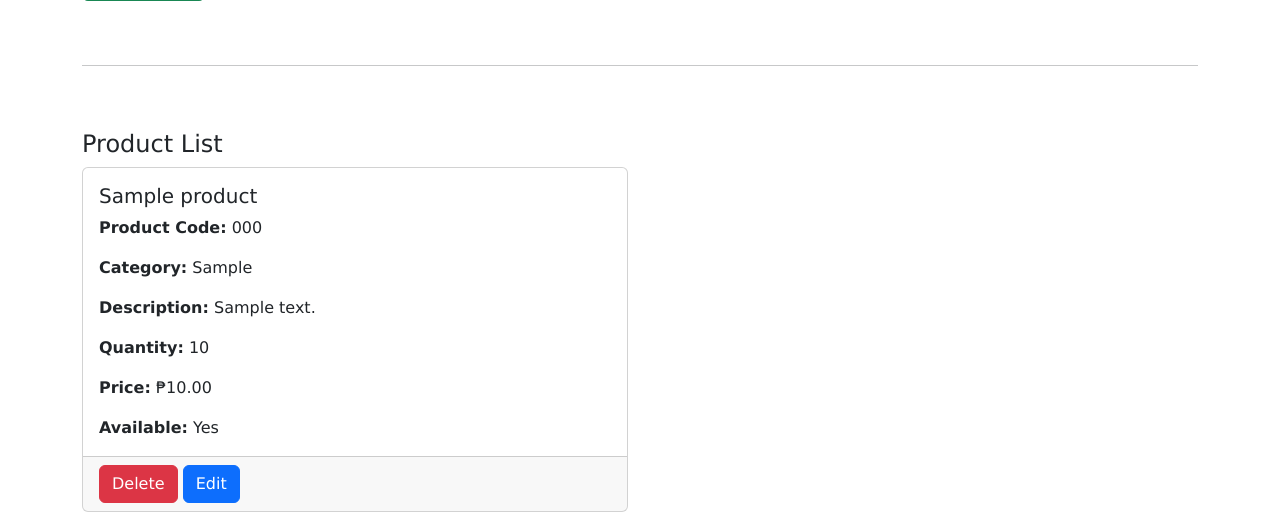
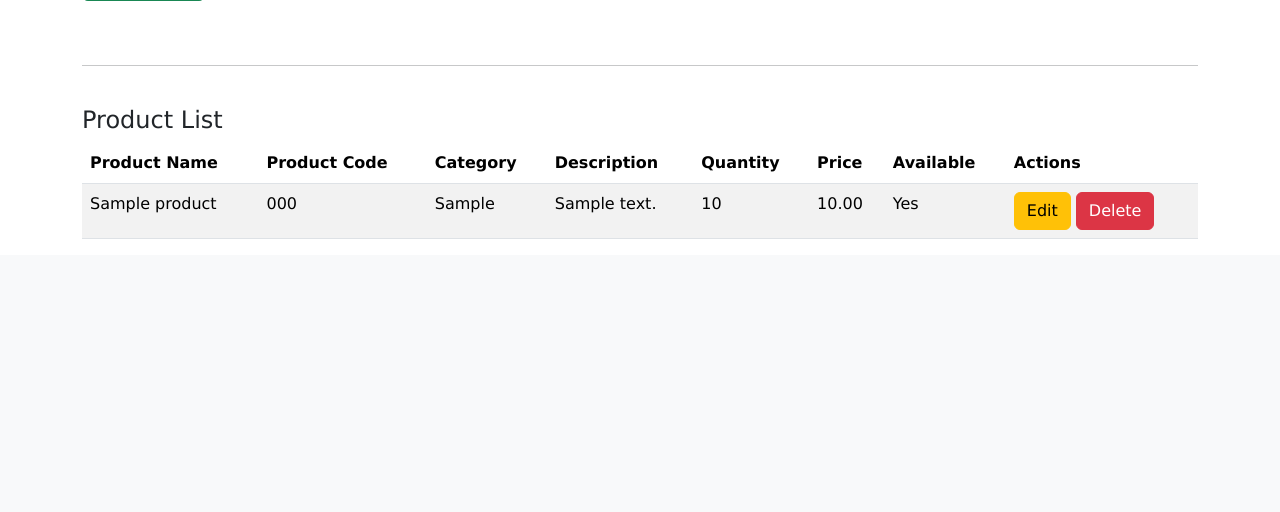
Before and after one commit to not-aya/ITEW3-ECommerce, a PHP site: page /dashboard.php in a window 1280 px wide. Shown: the part 857-1369 px from the top of the page. After the commit the page ends 1096 px from the top, so only its background shows below. Run offline with PHP 8.4, Linux system fonts and the light colour scheme; the visitor is signed in with stand-in values (Sample User, id 1); tables that the repository leaves empty hold one stand-in row (values such as "Sample post").

Commit message:
Add files via upload

```diff
--- a/Landing-and-Sign-in-main/dashboard.php
+++ b/Landing-and-Sign-in-main/dashboard.php
@@ -31,6 +31,7 @@ function fetchProducts($conn) {
 }
 
 $products = fetchProducts($conn);
+$duplicate_error = false; // Flag for duplicate error
 
 // Handle form submission for adding new products
 if ($_SERVER["REQUEST_METHOD"] == "POST" && isset($_POST['add_product'])) {
@@ -48,15 +49,16 @@ if ($_SERVER["REQUEST_METHOD"] == "POST" && isset($_POST['add_product'])) {
 
     if ($stmt) {
         $stmt->bind_param("ssssiid", $productname, $product_code, $productcategory, $description, $quantity, $price, $availability);
-        if ($stmt->execute()) {
+        try {
+            $stmt->execute();
             // Fetch updated product list
             $products = fetchProducts($conn);
+        } catch (mysqli_sql_exception $e) {
+            // Handle duplicate entry error
+            if ($e->getCode() === 1062) { // Duplicate entry
+                $duplicate_error = true; // Set the duplicate error flag
             } else {
-            // Handle duplicate entry error
-            if ($stmt->errno === 1062) { // Duplicate entry
-                echo "<script>alert('Error: Duplicate product code \"$product_code\" detected!');</script>";
-            } else {
-                echo "<script>alert('Error adding product: " . $stmt->error . "');</script>";
+                echo "<script>alert('Error adding product: " . $e->getMessage() . "');</script>";
             }
         }
         $stmt->close();
@@ -71,7 +73,7 @@ if ($_SERVER["REQUEST_METHOD"] == "POST" && isset($_POST['update_product'])) {
     $productname = trim($_POST['productname']);
     $product_code = trim($_POST['product_code']);
     $productcategory = trim($_POST['productcategory']);
-    $description = trim($_POST['description']);
+    $description = trim($_POST['description']); // This must be the same name as the textarea's name attribute
     $quantity = (int)$_POST['quantity'];
     $price = (float)$_POST['price'];
     $availability = isset($_POST['availability']) ? 1 : 0; // Boolean value for availability
@@ -185,75 +187,146 @@ $conn->close();
         </form>
 
         <!-- Displaying the Product List -->
-        <br><hr><br><br>
+        <br><hr><br>
         <h4>Product List</h4>
-        <div class="row row-cols-1 row-cols-md-2 g-4">
+        <table class="table table-striped">
+            <thead>
+                <tr>
+                    <th>Product Name</th>
+                    <th>Product Code</th>
+                    <th>Category</th>
+                    <th>Description</th>
+                    <th>Quantity</th>
+                    <th>Price</th>
+                    <th>Available</th>
+                    <th>Actions</th>
+                </tr>
+            </thead>
+            <tbody>
                 <?php foreach ($products as $product): ?>
-            <div class="col">
-                <div class="card h-100">
-                    <div class="card-body">
-                        <h5 class="card-title"><?php echo htmlspecialchars($product['productname']); ?></h5>
-                        <p class="card-text"><strong>Product Code:</strong>                         <?php echo htmlspecialchars($product['product_code']); ?></p>
-                        <p class="card-text"><strong>Category:</strong> <?php echo htmlspecialchars($product['productcategory']); ?></p>
-                        <p class="card-text"><strong>Description:</strong> <?php echo htmlspecialchars($product['description']); ?></p>
-                        <p class="card-text"><strong>Quantity:</strong> <?php echo htmlspecialchars($product['quantity']); ?></p>
-                        <p class="card-text"><strong>Price:</strong> ₱<?php echo htmlspecialchars(number_format($product['price'], 2)); ?></p>
-                        <p class="card-text"><strong>Available:</strong> <?php echo $product['availability'] ? 'Yes' : 'No'; ?></p>
-                    </div>
-                    <div class="card-footer">
-                        <a href="dashboard.php?delete=<?php echo $product['product_id']; ?>" class="btn btn-danger">Delete</a>
-                        <button type="button" class="btn btn-primary" data-bs-toggle="modal" data-bs-target="#updateModal<?php echo $product['product_id']; ?>"> Edit</button>
-                    </div>
-                </div>
-            </div>
+                <tr>
+                    <td><?php echo htmlspecialchars($product['productname']); ?></td>
+                    <td><?php echo htmlspecialchars($product['product_code']); ?></td>
+                    <td><?php echo htmlspecialchars($product['productcategory']); ?></td>
+                    <td><?php echo htmlspecialchars($product['description']); ?></td>
+                    <td><?php echo htmlspecialchars($product['quantity']); ?></td>
+                    <td><?php echo htmlspecialchars($product['price']); ?></td>
+                    <td><?php echo htmlspecialchars($product['availability']) ? 'Yes' : 'No'; ?></td>
+                    <td>
+                        <a href="javascript:void(0)" class="btn btn-warning" data-bs-toggle="modal" data-bs-target="#updateProductModal" data-id="<?php echo htmlspecialchars($product['product_id']); ?>" data-name="<?php echo htmlspecialchars($product['productname']); ?>" data-code="<?php echo htmlspecialchars($product['product_code']); ?>" data-category="<?php echo htmlspecialchars($product['productcategory']); ?>" data-description="<?php echo htmlspecialchars($product['description']); ?>" data-quantity="<?php echo htmlspecialchars($product['quantity']); ?>" data-price="<?php echo htmlspecialchars($product['price']); ?>" data-availability="<?php echo htmlspecialchars($product['availability']); ?>">Edit</a>
+                        <a href="?delete=<?php echo htmlspecialchars($product['product_id']); ?>" class="btn btn-danger" onclick="return confirm('Are you sure you want to delete this product?');">Delete</a>
+                    </td>
+                </tr>
+                <?php endforeach; ?>
+            </tbody>
+        </table>
 
-            <!-- For updating the product  -->
-            <div class="modal fade" id="updateModal<?php echo $product['product_id']; ?>" tabindex="-1" aria-labelledby="updateModalLabel" aria-hidden="true">
+        <!-- Update Product Modal -->
+
+        <div class="modal fade" id="updateProductModal" tabindex="-1" aria-labelledby="updateProductModalLabel" aria-hidden="true">
             <div class="modal-dialog">
                 <div class="modal-content">
                     <div class="modal-header">
-                            <h5 class="modal-title" id="updateModalLabel">Update Product</h5>
+                        <h5 class="modal-title" id="updateProductModalLabel">Update Product</h5>
                         <button type="button" class="btn-close" data-bs-dismiss="modal" aria-label="Close"></button>
                     </div>
                     <div class="modal-body">
                         <form method="POST">
-                                <input type="hidden" name="product_id" value="<?php echo $product['product_id']; ?>">
+                            <input type="hidden" name="product_id" id="product_id">
                             <div class="mb-3">
-                                    <label for="productname" class="form-label">Product Name</label>
-                                    <input type="text" class="form-control" name="productname" value="<?php echo htmlspecialchars($product['productname']); ?>" required>
+                                <label for="update_productname" class="form-label">Product Name</label>
+                                <input type="text" class="form-control" name="productname" id="update_productname" required>
                             </div>
                             <div class="mb-3">
-                                    <label for="product_code" class="form-label">Product Code</label>
-                                    <input type="text" class="form-control" name="product_code" value="<?php echo htmlspecialchars($product['product_code']); ?>" required>
+                                <label for="update_product_code" class="form-label">Product Code</label>
+                                <input type="text" class="form-control" name="product_code" id="update_product_code" required>
                             </div>
                             <div class="mb-3">
-                                    <label for="productcategory" class="form-label">Product Category</label>
-                                    <input type="text" class="form-control" name="productcategory" value="<?php echo htmlspecialchars($product['productcategory']); ?>" required>
+                                <label for="update_productcategory" class="form-label">Product Category</label>
+                                <input type="text" class="form-control" name="productcategory" id="update_productcategory" required>
                             </div>
                             <div class="mb-3">
-                                    <label for="description" class="form-label">Product Description</label>
-                                    <textarea class="form-control" name="description" required><?php echo htmlspecialchars($product['description']); ?></textarea>
+                                <label for="update_description" class="form-label">Product Description</label>
+                                <textarea class="form-control" name="description" id="update_description" required></textarea>
                             </div>
                             <div class="mb-3">
-                                    <label for="quantity" class="form-label">Quantity</label>
-                                    <input type="number" class="form-control" name="quantity" value="<?php echo htmlspecialchars($product['quantity']); ?>" required>
+                                <label for="update_quantity" class="form-label">Quantity</label>
+                                <input type="number" class="form-control" name="quantity" id="update_quantity" required>
                             </div>
                             <div class="mb-3">
-                                    <label for="price" class="form-label">Price</label>
-                                    <input type="number" step="0.01" class="form-control" name="price" value="<?php echo htmlspecialchars($product['price']); ?>" required>
+                                <label for="update_price" class="form-label">Price</label>
+                                <input type="number" step="0.01" class="form-control" name="price" id="update_price" required>
                             </div>
                             <div class="mb-3">
-                                    <label for="availability" class="form-label">Available</label>
-                                    <input type="checkbox" name="availability" <?php echo $product['availability'] ? 'checked' : ''; ?>>
+                                <label for="update_availability" class="form-label">Available</label>
+                                <input type="checkbox" name="availability" id="update_availability">
                             </div>
-                                <button type="submit" name="update_product" class="btn btn-primary">Update Product</button>
+                            <button type="submit" name="update_product" class="btn btn-warning">Update Product</button>
                         </form>
                     </div>
                 </div>
             </div>
         </div>
-            <?php endforeach; ?>
+
+        <!-- Duplicate Entry Error Modal -->
+        <div class="modal fade" id="duplicateErrorModal" tabindex="-1" aria-labelledby="duplicateErrorModalLabel" aria-hidden="true">
+            <div class="modal-dialog modal-dialog-centered">
+                <div class="modal-content">
+                    <div class="modal-header">
+                        <h5 class="modal-title" id="duplicateErrorModalLabel">Duplicate Entry</h5>
+                        <button type="button" class="btn-close" data-bs-dismiss="modal" aria-label="Close"></button>
+                    </div>
+                    <div class="modal-body">
+                        <p>A product with this code already exists. Please use a different code.</p>
+                    </div>
+                    <div class="modal-footer">
+                        <button type="button" class="btn btn-secondary" data-bs-dismiss="modal">Close</button>
                     </div>
                 </div>
+            </div>
+        </div>
+
+        <!-- Trigger the duplicate error modal if there is a duplicate entry -->
+        <?php if ($duplicate_error): ?>
+            <script>
+                const duplicateErrorModal = new bootstrap.Modal(document.getElementById('duplicateErrorModal'));
+                duplicateErrorModal.show();
+            </script>
+        <?php endif; ?>
+    </div>
+
+    <script>
+        // Populate update modal with data
+        const updateProductModal = document.getElementById('updateProductModal');
+        updateProductModal.addEventListener('show.bs.modal', function(event) {
+        const button = event.relatedTarget; // Button that triggered the modal
+        const id = button.getAttribute('data-id');
+        const name = button.getAttribute('data-name');
+        const code = button.getAttribute('data-code');
+        const category = button.getAttribute('data-category');
+        const description = button.getAttribute('data-description');
+        const quantity = button.getAttribute('data-quantity');
+        const price = button.getAttribute('data-price');
+        const availability = button.getAttribute('data-availability');
+
+        const modalId = updateProductModal.querySelector('#product_id');
+        const modalName = updateProductModal.querySelector('#update_productname');
+        const modalCode = updateProductModal.querySelector('#update_product_code');
+        const modalCategory = updateProductModal.querySelector('#update_productcategory');
+        const modalDescription = updateProductModal.querySelector('#update_description');
+        const modalQuantity = updateProductModal.querySelector('#update_quantity');
+        const modalPrice = updateProductModal.querySelector('#update_price');
+        const modalAvailability = updateProductModal.querySelector('#update_availability');
+
+        modalId.value = id;
+        modalName.value = name;
+        modalCode.value = code;
+        modalCategory.value = category;
+        modalDescription.value = description; // Ensure this line is correct
+        modalQuantity.value = quantity;
+        modalPrice.value = price;
+        modalAvailability.checked = availability == 1;
+    });
+    </script>
 </body>
 </html>
--- a/Landing-and-Sign-in-main/ucommerce.sql
+++ b/Landing-and-Sign-in-main/ucommerce.sql
@@ -77,13 +77,13 @@ ALTER TABLE `users`
 -- AUTO_INCREMENT for table `products`
 --
 ALTER TABLE `products`
-  MODIFY `product_id` int(11) NOT NULL AUTO_INCREMENT, AUTO_INCREMENT=27;
+  MODIFY `product_id` int(11) NOT NULL AUTO_INCREMENT, AUTO_INCREMENT=1;
 
 --
 -- AUTO_INCREMENT for table `users`
 --
 ALTER TABLE `users`
-  MODIFY `id` int(11) NOT NULL AUTO_INCREMENT, AUTO_INCREMENT=6;
+  MODIFY `id` int(11) NOT NULL AUTO_INCREMENT, AUTO_INCREMENT=1;
 COMMIT;
 
 /*!40101 SET CHARACTER_SET_CLIENT=@OLD_CHARACTER_SET_CLIENT */;
```
Lines whose indentation alone changed are shown as unchanged.
